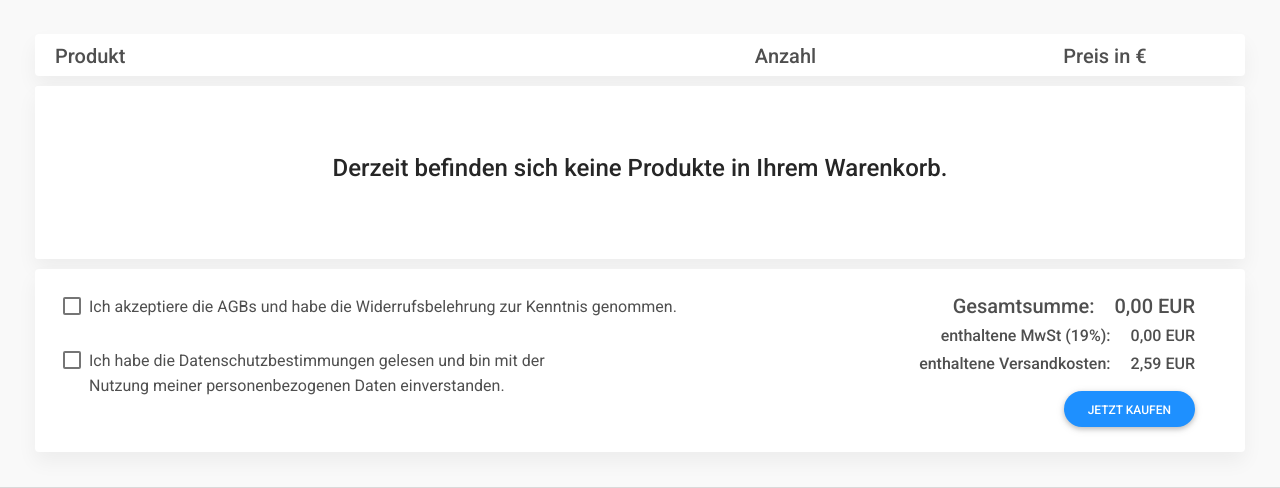
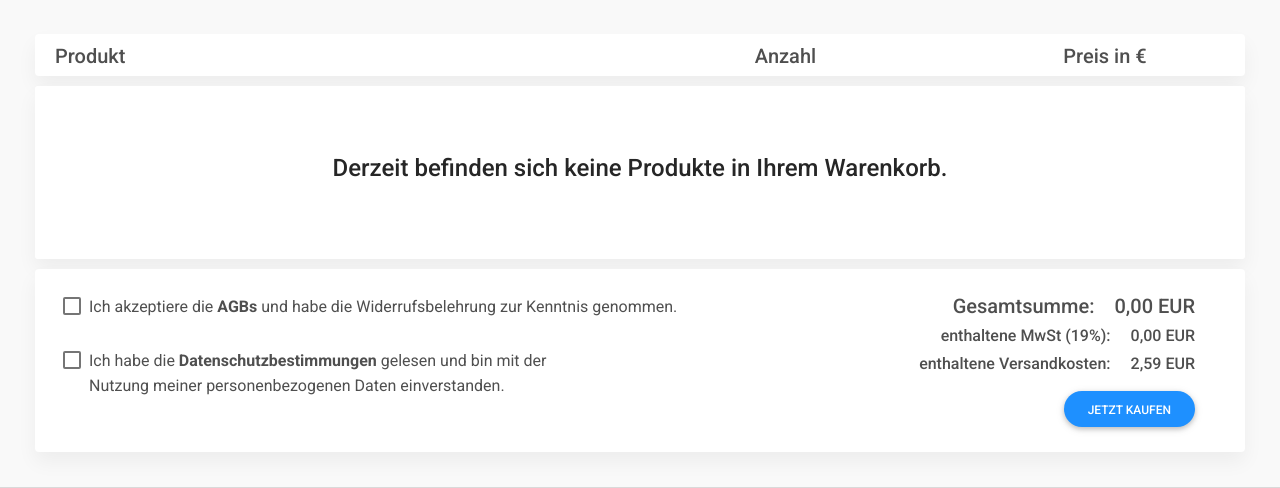
Before and after one commit to MarciV2/VirusTestShop, a PHP site: page /content/warenkorb.php in a window 1280 px wide. Shown: the part 351-839 px from the top of the page. Run offline with PHP 8.4, Linux system fonts and the light colour scheme; the visitor is signed in with stand-in values (Sample User, id 1).

Commit message:
Added links for agb and datenschutz on warenkorb.html

```diff
--- a/content/warenkorb.php
+++ b/content/warenkorb.php
@@ -272,20 +272,25 @@
                         <div class="form-check">
                             <input class="form-check-input" type="checkbox" id="checkbox_agb" onclick="hideAlert('agb_alert')" />
                             <label class="form-check-label" for="flexCheckDefault">
-                                Ich akzeptiere die AGBs und habe die Widerrufsbelehrung zur Kenntnis genommen.
-                            </label>
+                            <div class="p-6">
+                                Ich akzeptiere die
+                                <a class="text-reset fw-bold" href="./agb.html">AGBs</a>
+                                und habe die Widerrufsbelehrung zur Kenntnis genommen.
+                            </div>
                         </div>
                         <div id="agb_alert" style="background-color: #ff9c9c; color: #6e0000; padding: 15px; margin-top: 10px; border-radius: 4px; width: 70%; display: none">
-                            Du musst die AGBs und Widerrufsbelehrung akzeptieren.
+                            Du musst die AGBs akzeptieren.
                         </div>
                         <br />
                         <div class="form-check">
                             <input class="form-check-input" type="checkbox" id="checkbox_datenschutz" onclick="hideAlert('datenschutz_alert')" />
                             <label class="form-check-label" for="flexCheckDefault">
-                                <p>
-                                    Ich habe die Datenschutzbestimmungen gelesen und bin mit der <br />
+                                <div class="p-6">
+                                    Ich habe die
+                                    <a class="text-reset fw-bold" href="./datenschutz.html">Datenschutzbestimmungen</a>
+                                    gelesen und bin mit der <br />
                                     Nutzung meiner personenbezogenen Daten einverstanden.
-                                </p>
+                                </div>
                             </label>
                         </div>
                         <div id="datenschutz_alert" style="background-color: #ff9c9c; color: #6e0000; padding: 15px; border-radius: 4px; width: 70%; display: none">
```
